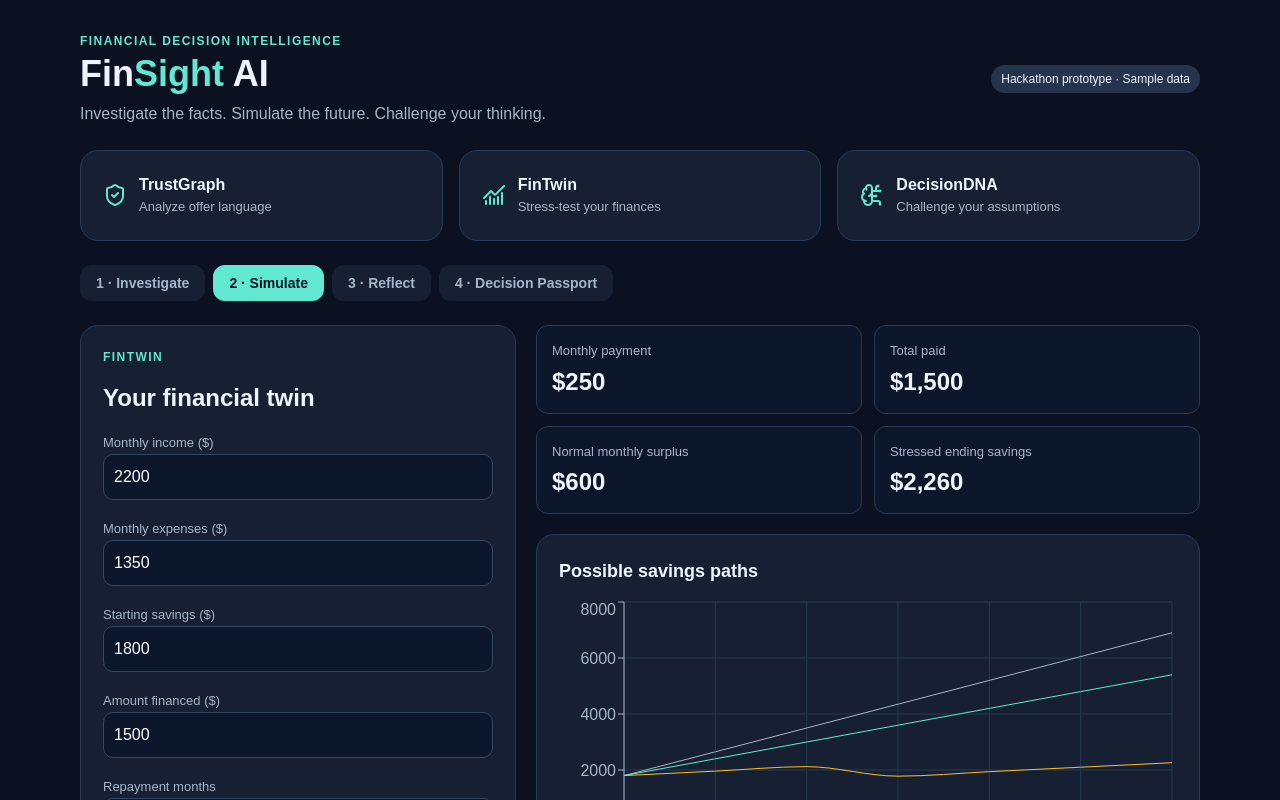
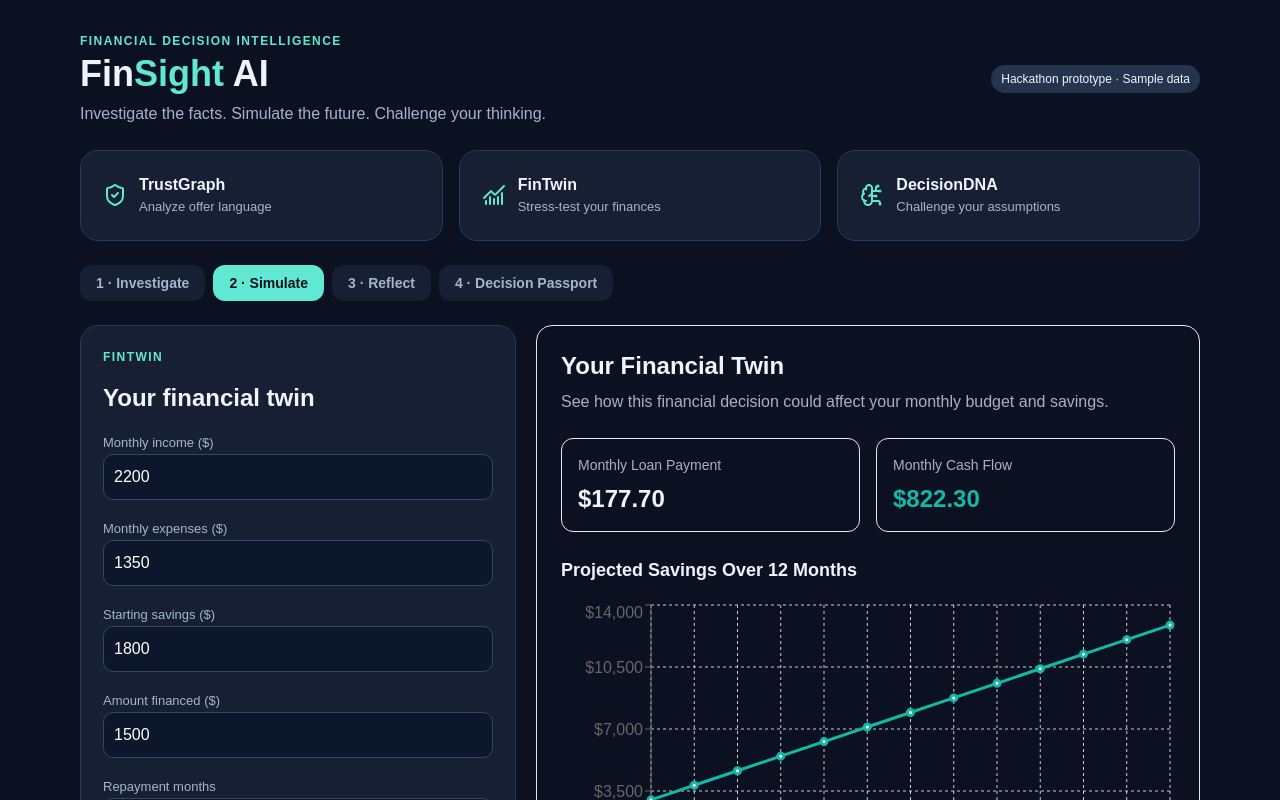
Before and after one commit to Paulinagabriella/finsight-ai, a Next.js app: page / in a window 1280 px wide. Both pictures are taken after a click on the button "2 · Simulate". Shown: the top 800 px of the page. Built offline with nearby package versions, Linux system fonts and the light colour scheme.

Commit message:
Add FinTwin financial dashboard

```diff
--- a/app/page.tsx
+++ b/app/page.tsx
@@ -1,6 +1,6 @@
 'use client';
-import DecisionDNA from "../components/DecisionDNA";
 import TrustGraphResults from "../components/TrustgraphResults";
+import FinTwinDashboard from "../components/FinTwinDashboard";
 import { useMemo, useState } from 'react';
 import {
     ShieldCheck,
@@ -269,6 +269,27 @@ export default function Home() {
 
                     {/* Results */}
                     <div className="lg:col-span-3 space-y-5">
+                        <FinTwinDashboard
+                            data={{
+                                monthlyPayment: 177.7,
+                                monthlyCashFlow: 822.3,
+                                projectedSavings: [
+                                    { month: 0, savings: 3000 },
+                                    { month: 1, savings: 3822.3 },
+                                    { month: 2, savings: 4644.6 },
+                                    { month: 3, savings: 5466.91 },
+                                    { month: 4, savings: 6289.21 },
+                                    { month: 5, savings: 7111.51 },
+                                    { month: 6, savings: 7933.81 },
+                                    { month: 7, savings: 8756.12 },
+                                    { month: 8, savings: 9578.42 },
+                                    { month: 9, savings: 10400.72 },
+                                    { month: 10, savings: 11223.02 },
+                                    { month: 11, savings: 12045.33 },
+                                    { month: 12, savings: 12867.63 },
+                                ],
+                            }}
+                        />
                         <div className="grid sm:grid-cols-2 gap-3">
                             {[
                                 ['Monthly payment', money(results.payment)],
--- a/components/FinTwinDashboard.tsx
+++ b/components/FinTwinDashboard.tsx
@@ -0,0 +1,120 @@
+
+"use client";
+
+import {
+  LineChart,
+  Line,
+  XAxis,
+  YAxis,
+  CartesianGrid,
+  Tooltip,
+  ResponsiveContainer,
+} from "recharts";
+
+export interface FinTwinData {
+  monthlyPayment: number;
+  monthlyCashFlow: number;
+  projectedSavings: {
+    month: number;
+    savings: number;
+  }[];
+}
+
+interface FinTwinDashboardProps {
+  data: FinTwinData;
+}
+
+export default function FinTwinDashboard({
+  data,
+}: FinTwinDashboardProps) {
+  const formatMoney = (value: number) =>
+    value.toLocaleString("en-US", {
+      style: "currency",
+      currency: "USD",
+    });
+
+  return (
+    <section className="rounded-2xl border p-6">
+      <h2 className="text-2xl font-bold">
+        Your Financial Twin
+      </h2>
+
+      <p className="mt-2 opacity-70">
+        See how this financial decision could
+        affect your monthly budget and savings.
+      </p>
+
+      <div className="mt-6 grid gap-4 md:grid-cols-2">
+        <div className="rounded-xl border p-4">
+          <p className="text-sm opacity-70">
+            Monthly Loan Payment
+          </p>
+          <p className="mt-2 text-2xl font-bold">
+            {formatMoney(data.monthlyPayment)}
+          </p>
+        </div>
+
+        <div className="rounded-xl border p-4">
+          <p className="text-sm opacity-70">
+            Monthly Cash Flow
+          </p>
+          <p
+            className={`mt-2 text-2xl font-bold ${
+              data.monthlyCashFlow >= 0
+                ? "text-teal-500"
+                : "text-red-500"
+            }`}
+          >
+            {formatMoney(data.monthlyCashFlow)}
+          </p>
+        </div>
+      </div>
+
+      <div className="mt-6">
+        <h3 className="text-lg font-semibold">
+          Projected Savings Over 12 Months
+        </h3>
+
+        <div className="mt-4 h-72 w-full">
+          <ResponsiveContainer width="100%" height="100%">
+            <LineChart data={data.projectedSavings}>
+              <CartesianGrid strokeDasharray="3 3" />
+              <XAxis
+                dataKey="month"
+                label={{
+                  value: "Month",
+                  position: "insideBottom",
+                  offset: -5,
+                }}
+              />
+              <YAxis
+                tickFormatter={(value: number) =>
+                  `$${value.toLocaleString()}`
+                }
+                width={85}
+              />
+              <Tooltip
+                formatter={(value) =>
+                  formatMoney(Number(value))
+                }
+              />
+              <Line
+                type="monotone"
+                dataKey="savings"
+                stroke="#14b8a6"
+                strokeWidth={3}
+                dot={{ r: 3 }}
+              />
+            </LineChart>
+          </ResponsiveContainer>
+        </div>
+      </div>
+
+      <p className="mt-4 text-xs opacity-60">
+        Projection assumes constant income and
+        expenses, with no additional savings
+        interest or unexpected costs.
+      </p>
+    </section>
+  );
+}
```
